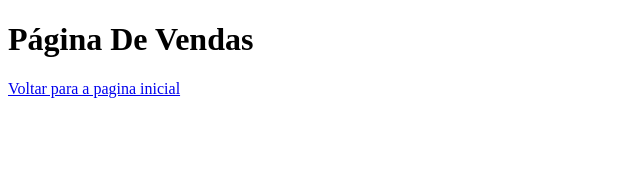
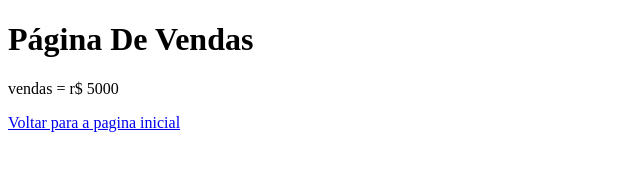
Before and after one commit to PauloMoretti/aulagithub, a plain HTML site: page Vendas.html in a window 1280 px wide. Shown: the whole page, without its empty margins (0-640 px from the left). Drawn offline with Linux system fonts and the light colour scheme.

Commit message:
Acrescentando valor das vendas

```diff
--- a/Vendas.html
+++ b/Vendas.html
@@ -8,6 +8,7 @@
 </head>
 <body>
     <h1>Página De Vendas </h1>
+    <p>vendas = r$ 5000</p>
     <a href="index.html">Voltar para a pagina inicial</a>
 </body>
 </html>
```
